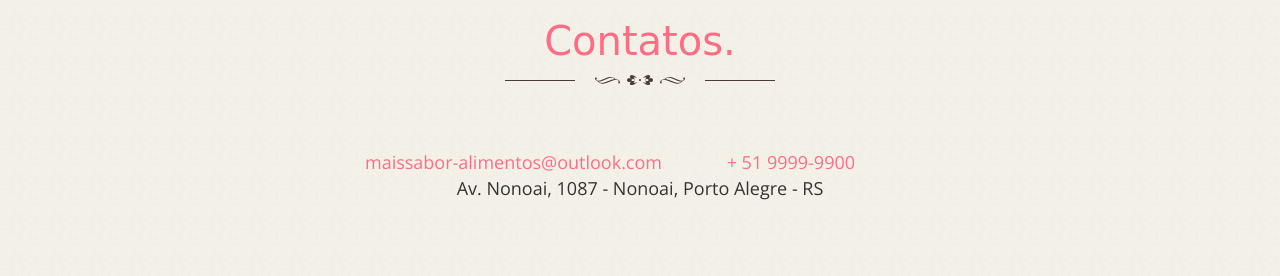
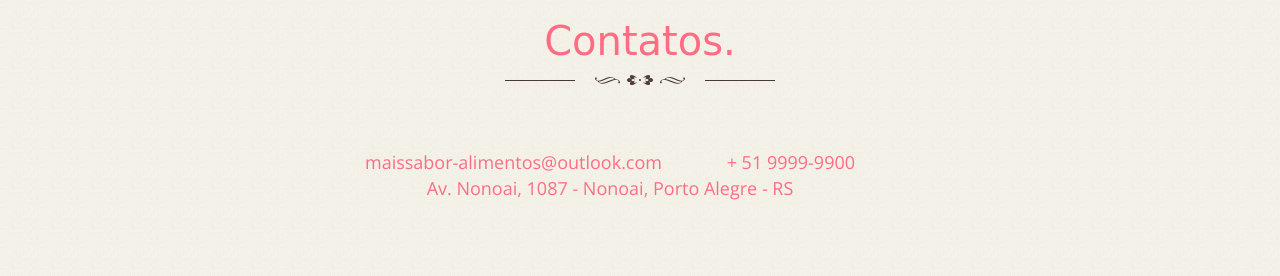
Before and after one commit to maissaboralimentos/maissabor, a plain HTML site: page index.html in a window 1280 px wide. Shown: the part 1786-2062 px from the top of the page. Drawn offline with nearby package versions, Linux system fonts and the light colour scheme; some packages are replaced by stand-ins of ours; a web font is replaced by a local one.

Commit message:
Update index.html

```diff
--- a/index.html
+++ b/index.html
@@ -397,7 +397,7 @@
                 <a href="tel:51 9999-9900"> + 51 9999-9900</a>
               </div>
               <div class="col-md-12">
-                Av. Nonoai, 1087 - Nonoai, Porto Alegre - RS
+                <a href="https://goo.gl/LmiouW" target="_blanck">Av. Nonoai, 1087 - Nonoai, Porto Alegre - RS</a>
               </div>
             </div><!-- end of row -->
           </div><!-- end of container -->
```
